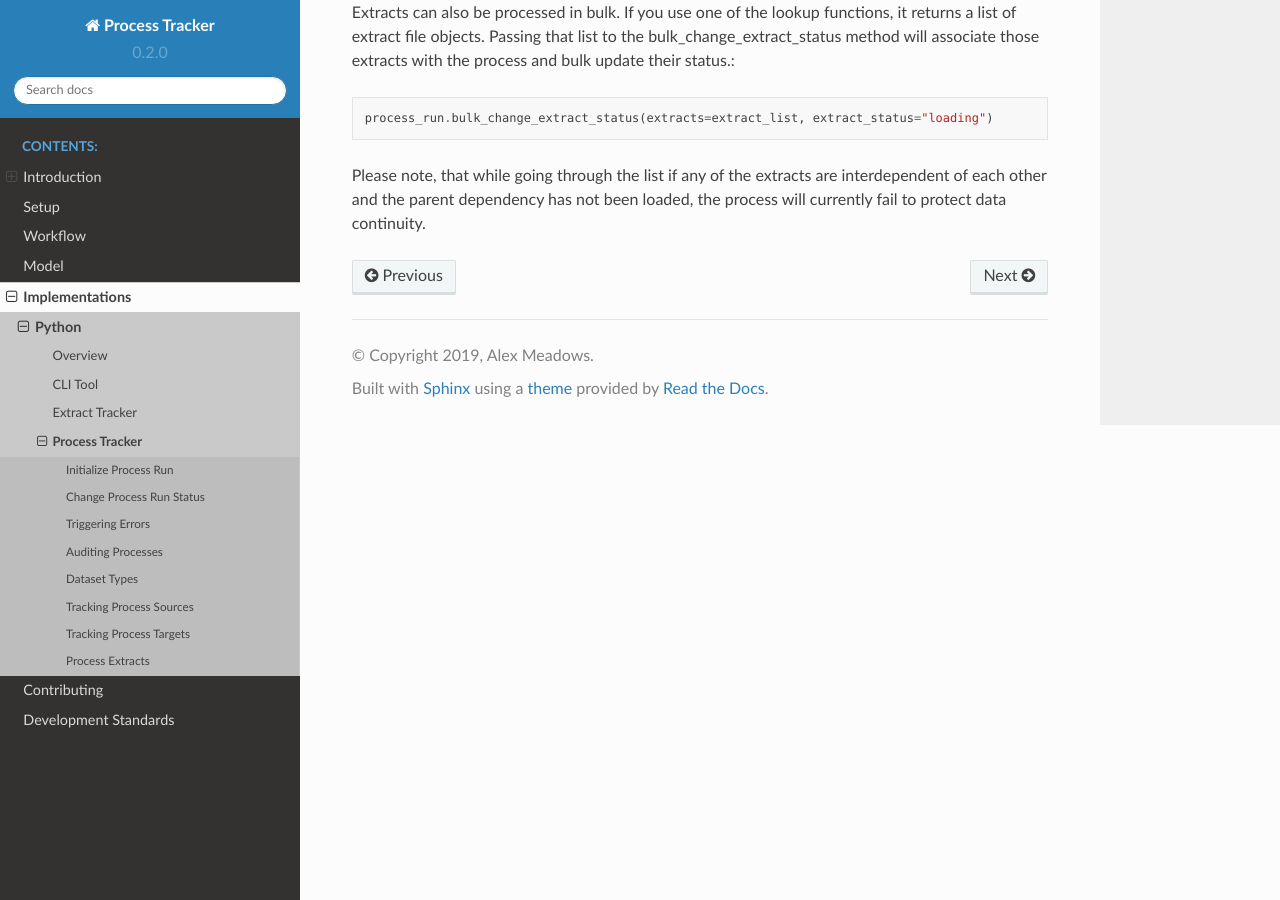
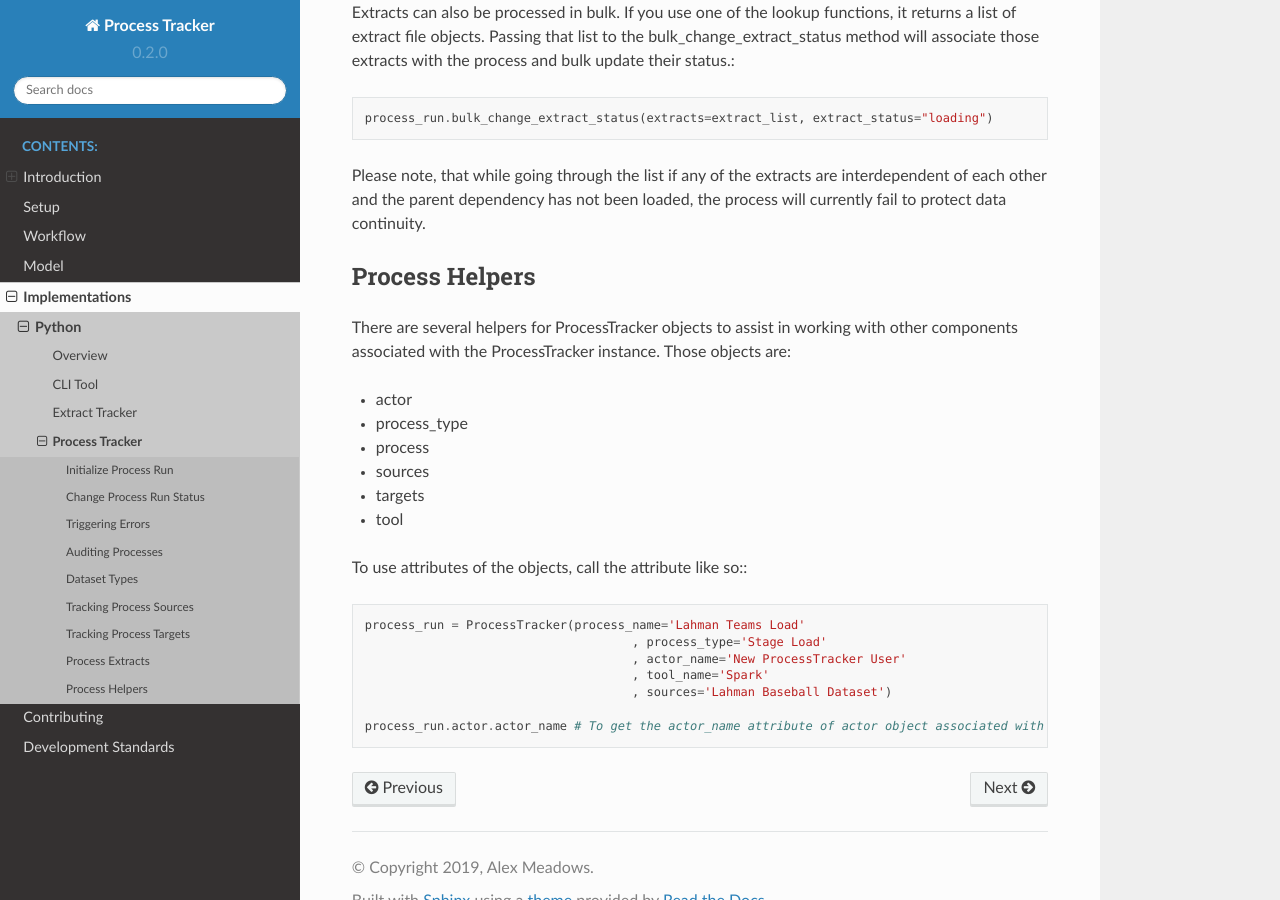
Before and after one commit to OpenDataAlex/process_tracker, a Sphinx documentation site: the page built from docs/source/python/process_tracker.rst, in a window 1280 px wide and 900 px high, scrolled down 7574 px. Built offline with Sphinx 7.4.7 and the Read the Docs theme 2.0.0, drawn with Linux system fonts in a browser that asks for light colours.

Commit message:
Documentation update for 0.6.0 - beta
Updated documentation to include new features and tweaks.

* Process runs 'on hold' can now be updated via CLI.
* ExtractTracker and ProcessTracker helpers documented

```diff
--- a/docs/source/python/process_tracker.rst
+++ b/docs/source/python/process_tracker.rst
@@ -374,3 +374,26 @@ their status.::
 
 Please note, that while going through the list if any of the extracts are interdependent of each other and the parent
 dependency has not been loaded, the process will currently fail to protect data continuity.
+
+Process Helpers
+***************
+
+There are several helpers for ProcessTracker objects to assist in working with other components associated with the
+ProcessTracker instance.  Those objects are:
+
+* actor
+* process_type
+* process
+* sources
+* targets
+* tool
+
+To use attributes of the objects, call the attribute like so:::
+
+        process_run = ProcessTracker(process_name='Lahman Teams Load'
+                                             , process_type='Stage Load'
+                                             , actor_name='New ProcessTracker User'
+                                             , tool_name='Spark'
+                                             , sources='Lahman Baseball Dataset')
+
+        process_run.actor.actor_name # To get the actor_name attribute of actor object associated with process_run.
```
Also changed, not shown: docs/source/python/cli.rst (+10 -0 lines), docs/source/python/extract_tracker.rst (+21 -0 lines).
